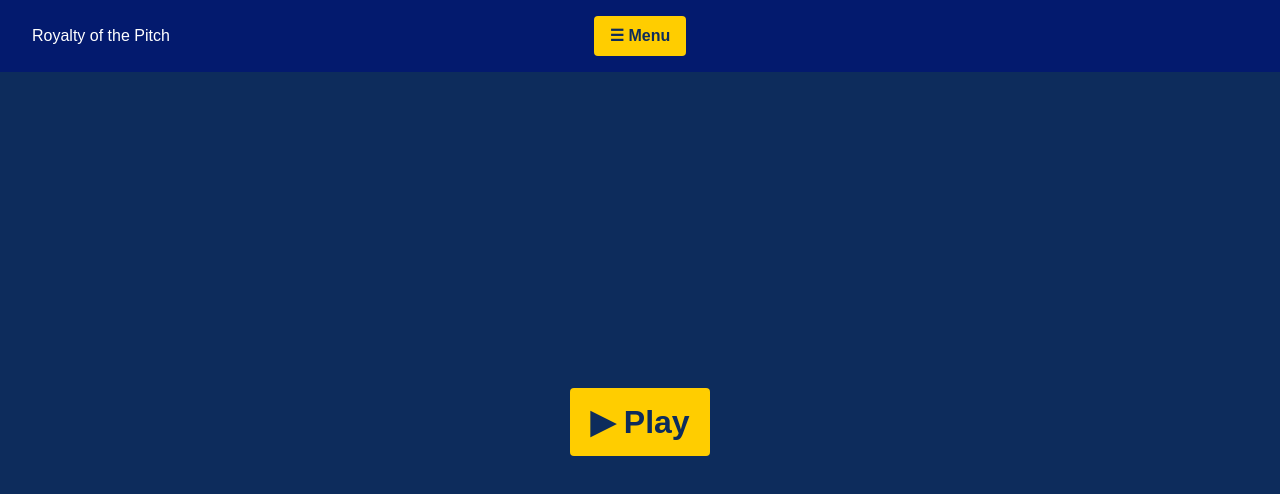
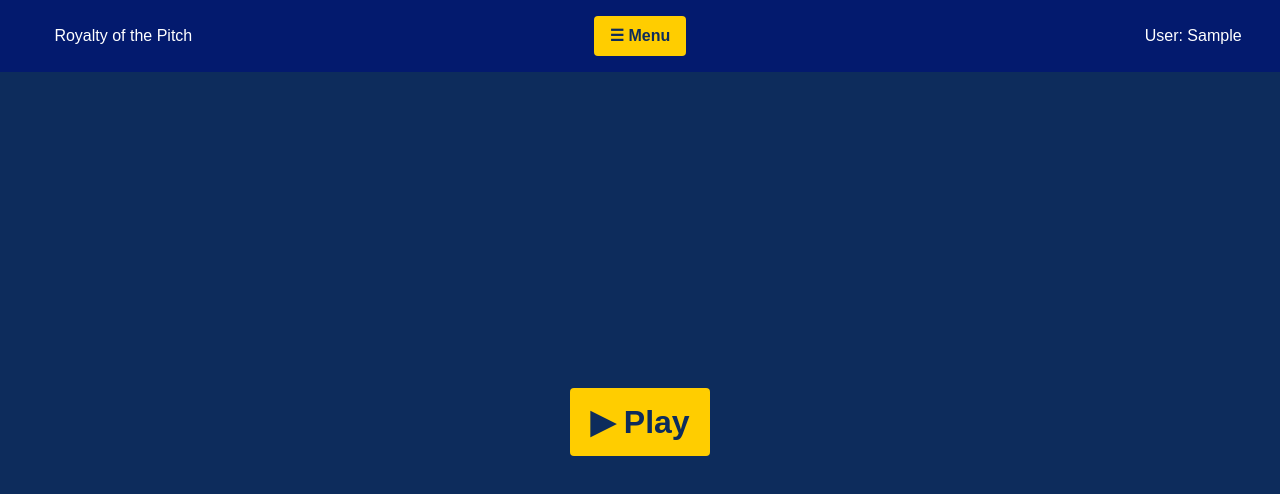
Before and after one commit to J0ELh/Royalty-of-the-Pitch, a Next.js app in the folder client/: page / in a window 1280 px wide. Both pictures are taken after typing "Sample" into the empty fields and a click on the button "Submit". Shown: the top 494 px of the page. Built offline with nearby package versions, Linux system fonts and the light colour scheme; no server answers.

Commit message:
merge conflict

```diff
--- a/client/src/app/globals.css
+++ b/client/src/app/globals.css
@@ -78,6 +78,16 @@ body {
   margin-left: 1rem; /* adjust as needed */
   color: white;
   position: absolute;
+  top: 3%; /* adjust as needed */
+  left: 3%; /* adjust as needed */
+}
+
+.username-display {
+  position: absolute;
+  top: 3%; /* match the top position of .title */
+  right: 3%; /* adjust as needed */
+  color: #fff; /* or any color you prefer */
+  /* additional styling as needed */
 }
 
 .menu-container {
--- a/client/src/app/page.tsx
+++ b/client/src/app/page.tsx
@@ -23,6 +23,7 @@ function App() {
   }
 
   const [userName, setUserName] = useState('');
+  const [id, setId] = useState(-1);
   const [nameSubmitted, setNameSubmitted] = useState(false);
   const [menuOpen, setMenuOpen] = useState(false);
   const [showCards, setShowCards] = useState(false);
@@ -42,7 +43,9 @@ function App() {
       ws.onmessage = (event) => {
         const data = JSON.parse(event.data);
         console.log('Message from server:', data);
-        // Handle incoming messages
+        if ("id" in data) {
+          setId(data.id as number);
+        }
       };
       ws.onerror = (error) => {
         console.error('WebSocket error:', error);
@@ -67,7 +70,6 @@ function App() {
       }
     }
   };
-
 
   const handleQuit = () => {
     setShowCards(false);
@@ -94,11 +96,13 @@ function App() {
     }
   };
 
-
   const handlePlayClick = () => {
-    setShowCards(true);
+    try {
+      webSocket!.send(JSON.stringify({ id: id, ready_to_play: true }));
+    } catch (error) {
+      console.error("Failed to send ready to play", error);
+    }
   };
-
 
   const handleSettings = () => {
     setShowSettings(true); // Show settings popup
@@ -153,6 +157,9 @@ function App() {
                 </div>
               )}
             </div>
+            <div className="username-display">
+              User: {userName}
+            </div>
           </div>
           {!showCards && (
             <div className="play-button-container">
```
